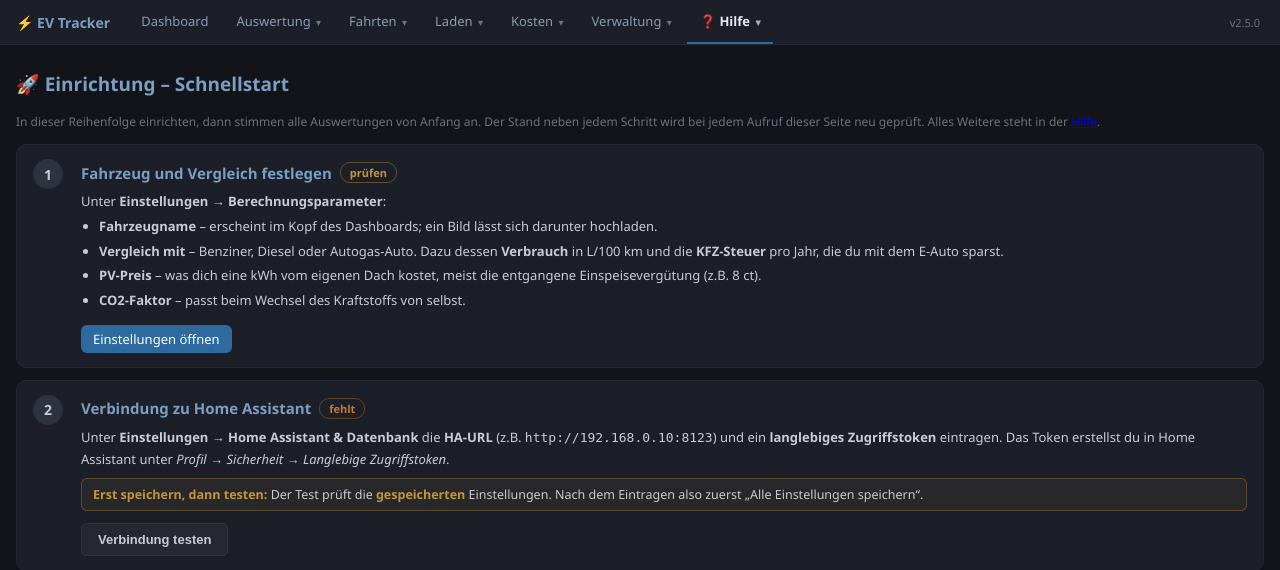
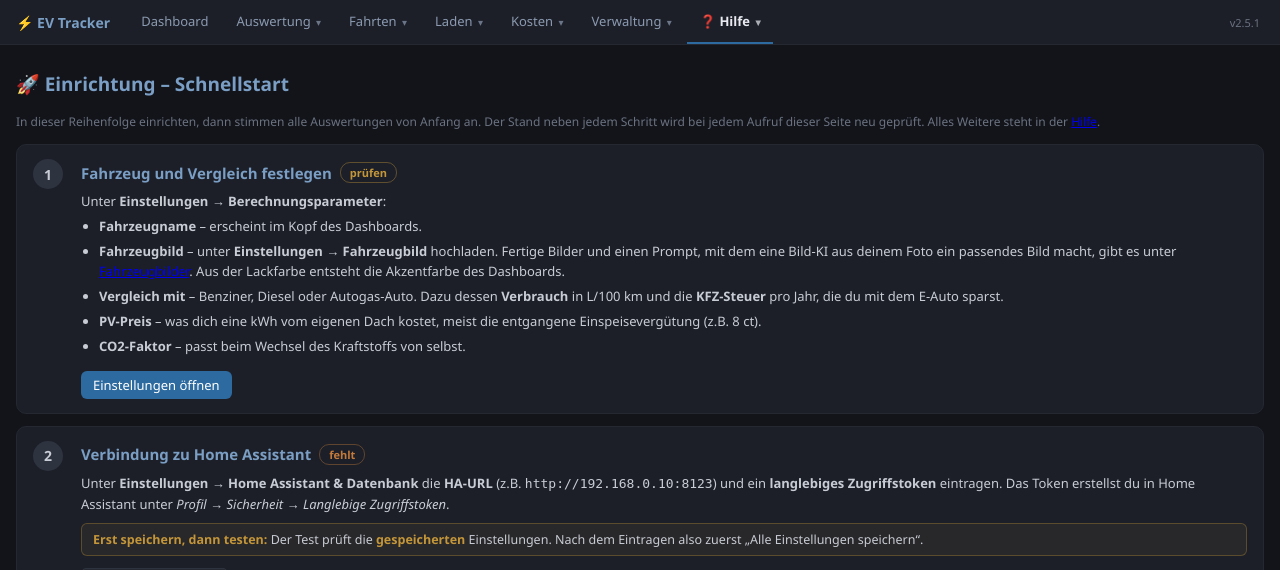
Before and after one commit to HasenbeinMH/ev-tracker-ha, a FastAPI app: page /einrichtung in a window 1280 px wide. Shown: the top 570 px of the page. Run offline with FastAPI, Linux system fonts and the light colour scheme; data comes from the database, SQL or seed files in the repository; data that the repository does not hold is empty.

Commit message:
Version 2.5.1: Fahrzeugbilder – Ordner und Prompt fuer Bild-KIs
- Neuer Ordner fahrzeugbilder/ mit Kia EV3 als erstem Bild und einer Anleitung:
  Vorgaben (16:9, Hintergrund transparent oder #14171E) und Prompts aus eigenem Foto oder neu
- Einrichtung, Einstellungen, Hilfe und README verlinken darauf
- Datenquellen-Auswahl ohne den Zusatz "– neu"

Co-Authored-By: Claude Opus 5.5 <noreply@anthropic.com>

```diff
--- a/config.yaml
+++ b/config.yaml
@@ -3,7 +3,7 @@
 # + webapp/Dockerfile verwenden.
 # version: muss synchron zu version.py VERSION gehalten werden (siehe dort).
 name: EV Tracker
-version: "2.5.0"
+version: "2.5.1"
 slug: ev_tracker
 description: Ladekosten, Ersparnis und Statistik fürs Elektroauto – als Add-on direkt in Home Assistant.
 url: "https://github.com/HasenbeinMH/ev-tracker-ha"
--- a/version.py
+++ b/version.py
@@ -19,10 +19,20 @@ Zaehlweise: major = grosse Umbauten, minor = neue Funktion,
 patch = Fehlerbehebung oder Detailverbesserung.
 """
 
-VERSION = "2.5.0"
+VERSION = "2.5.1"
 
 # Neueste Version zuerst. "aenderungen" ist eine Liste von Klartextzeilen.
 CHANGELOG = [
+    {
+        "version": "2.5.1",
+        "datum": "2026-09-25",
+        "titel": "Fahrzeugbilder: Ordner und Prompt fuer Bild-KIs",
+        "aenderungen": [
+            "Neuer Ordner fahrzeugbilder/ im Repo mit fertigen Bildern (zunaechst Kia EV3 Orange) und einer Anleitung: Vorgaben (16:9, transparenter oder einfarbiger Hintergrund #14171E, Dreiviertelansicht) und Prompts fuer ChatGPT, Gemini & Co. – aus dem eigenen Foto oder neu erzeugt",
+            "Einrichtung, Einstellungen → Fahrzeugbild, Hilfe und README verlinken darauf",
+            "Datenquellen-Auswahl ohne den Zusatz \"– neu\"",
+        ],
+    },
     {
         "version": "2.5.0",
         "datum": "2026-09-25",
--- a/webapp/templates/einrichtung.html
+++ b/webapp/templates/einrichtung.html
@@ -41,7 +41,11 @@
   <div>
     <p>Unter <b>Einstellungen → Berechnungsparameter</b>:</p>
     <ul>
-      <li><b>Fahrzeugname</b> – erscheint im Kopf des Dashboards; ein Bild lässt sich darunter hochladen.</li>
+      <li><b>Fahrzeugname</b> – erscheint im Kopf des Dashboards.</li>
+      <li><b>Fahrzeugbild</b> – unter <b>Einstellungen → Fahrzeugbild</b> hochladen. Fertige Bilder und einen
+        Prompt, mit dem eine Bild-KI aus deinem Foto ein passendes Bild macht, gibt es unter
+        <a href="https://github.com/HasenbeinMH/ev-tracker-ha/tree/main/fahrzeugbilder" target="_blank" rel="noopener">Fahrzeugbilder</a>. Aus der Lackfarbe entsteht die
+        Akzentfarbe des Dashboards.</li>
       <li><b>Vergleich mit</b> – Benziner, Diesel oder Autogas-Auto. Dazu dessen <b>Verbrauch</b> in L/100 km
         und die <b>KFZ-Steuer</b> pro Jahr, die du mit dem E-Auto sparst.</li>
       <li><b>PV-Preis</b> – was dich eine kWh vom eigenen Dach kostet, meist die entgangene
--- a/webapp/templates/einstellungen.html
+++ b/webapp/templates/einstellungen.html
@@ -39,6 +39,9 @@
 <div class="card">
   <p class="hint" style="margin-top:0">
     Bild im Kopf des Dashboards, neben dem Fahrzeugnamen von oben. JPG, PNG oder WebP, max. 8 MB.
+    Am besten 16:9 mit transparentem oder einfarbigem Hintergrund <code>#14171E</code>.
+    Fertige Bilder und einen Prompt, mit dem eine Bild-KI eins aus deinem Foto macht:
+    <a href="https://github.com/HasenbeinMH/ev-tracker-ha/tree/main/fahrzeugbilder" target="_blank" rel="noopener">Fahrzeugbilder</a>.
   </p>
   <div class="inline">
     <img id="auto-vorschau" src="api/auto-bild" alt="Aktuelles Fahrzeugbild"
@@ -117,7 +120,7 @@
       <select name="datasource" id="datasource" onchange="zeigeQuelle()">
         <option value="ha" {{ "selected" if ha.datasource not in quellen }}>Home Assistant API</option>
         {% for typ, name in quellen.items() %}
-        <option value="{{ typ }}" {{ "selected" if ha.datasource == typ }}>{{ name }}{{ " – neu" if typ != "influxdb" }}</option>
+        <option value="{{ typ }}" {{ "selected" if ha.datasource == typ }}>{{ name }}</option>
         {% endfor %}
       </select>
     </label>
--- a/webapp/templates/hilfe.html
+++ b/webapp/templates/hilfe.html
@@ -80,6 +80,7 @@
 <h2 id="start">Schnellstart <a class="hb-oben" href="#oben">↑ nach oben</a></h2>
 <p>Die Seite <a href="einrichtung"><b>🚀 Einrichtung</b></a> führt Schritt für Schritt durch die Grundeinstellungen und zeigt bei jedem Schritt, ob er schon erledigt ist. Kurzfassung:</p>
 <ol>
+  <li><b>Einstellungen → Fahrzeugbild</b>: eigenes Bild hochladen – fertige Bilder und ein Prompt für Bild-KIs unter <a href="https://github.com/HasenbeinMH/ev-tracker-ha/tree/main/fahrzeugbilder" target="_blank" rel="noopener">Fahrzeugbilder</a>.</li>
   <li><b>Einstellungen → Berechnungsparameter</b>: Fahrzeugname, Vergleich mit Benziner, Diesel oder Autogas, dessen Verbrauch, PV-Preis und KFZ-Steuer.</li>
   <li><b>Verbindung zu Home Assistant</b>: im Add-on automatisch, sonst URL und langlebiges Token.</li>
   <li><b>Sensoren</b>: Kilometerstand, PV und Netz ins Auto (kWh), {{ kf.name }}preis, optional Batteriestand – am einfachsten über die Suche.</li>
```
Also changed, not shown: CHANGELOG.md, README.md, fahrzeugbilder/README.md (added), fahrzeugbilder/kia-ev3-orange.jpg (added).
